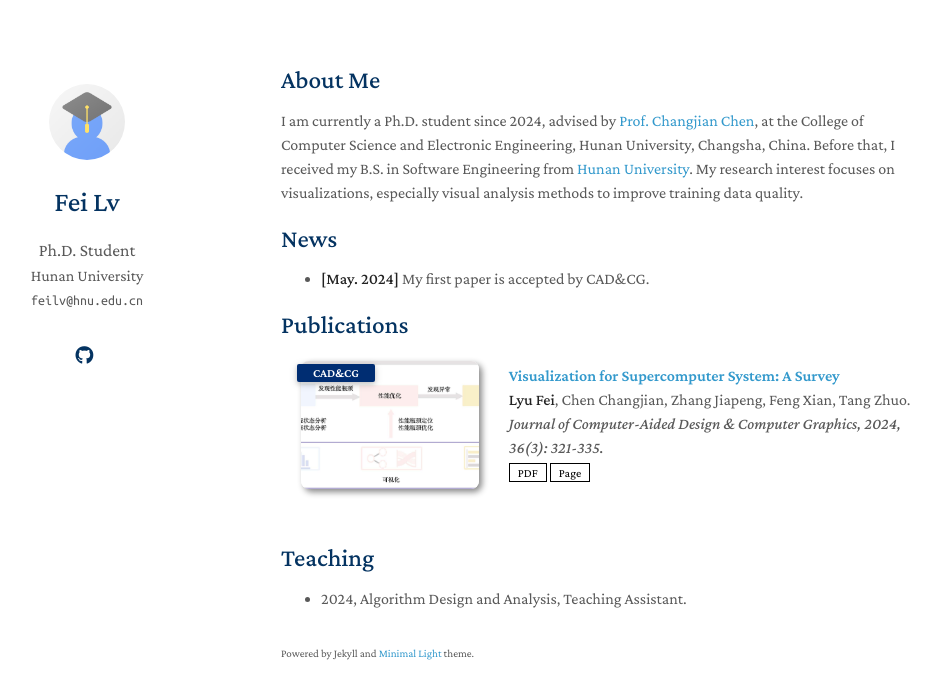
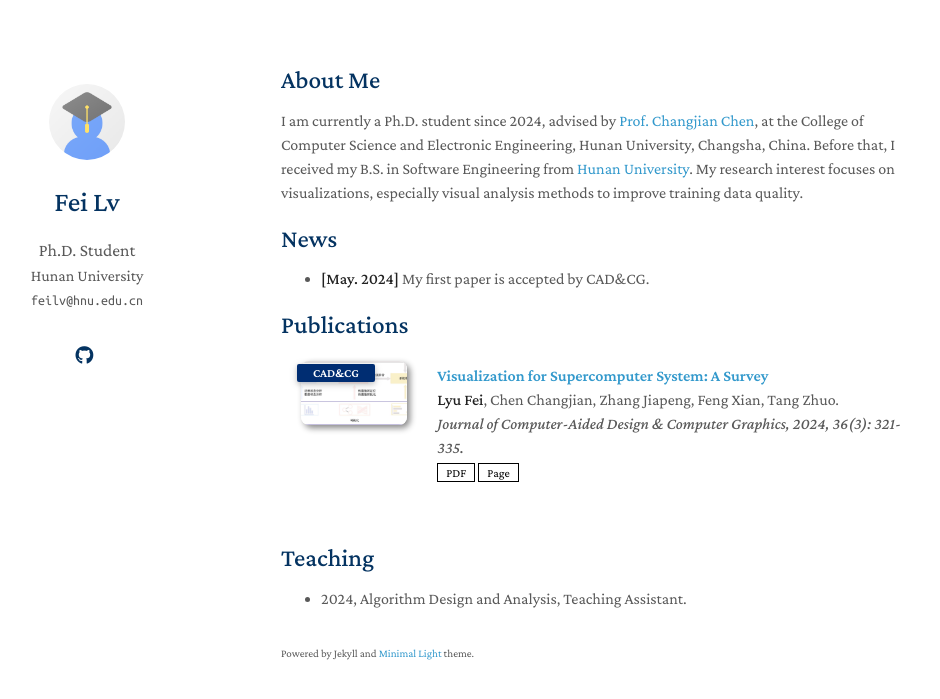
Before and after one commit to feilvvl/feilvvl.github.io, a Jekyll site: the page built from index.md, in a window 1280 px wide. Shown: the top 699 px of the page, without its empty margins (189-1129 px from the left). Built offline with Jekyll 4.4.1, drawn with Linux system fonts in a browser that asks for light colours; a style sheet for code colours, icons or effects is not loaded; our own code applies the rules of GitHub Pages for plain Markdown files.

Commit message:
Update publications.md

```diff
--- a/_includes/publications.md
+++ b/_includes/publications.md
@@ -9,7 +9,7 @@
 <div class="pub-row">
   <div class="col-sm-3 abbr" style="position: relative; padding-right: 15px; padding-left: 15px;">
     {% if link.image %}
-    <img src="{{ link.image }}" class="teaser img-fluid z-depth-1" style="width: 100%; height: 100%;">
+    <img src="{{ link.image }}" class="teaser img-fluid z-depth-1" style="width: 100%; height: 50%;">
     {% if link.conference_short %}
     <abbr class="badge">{{ link.conference_short }}</abbr>
     {% endif %}
```
